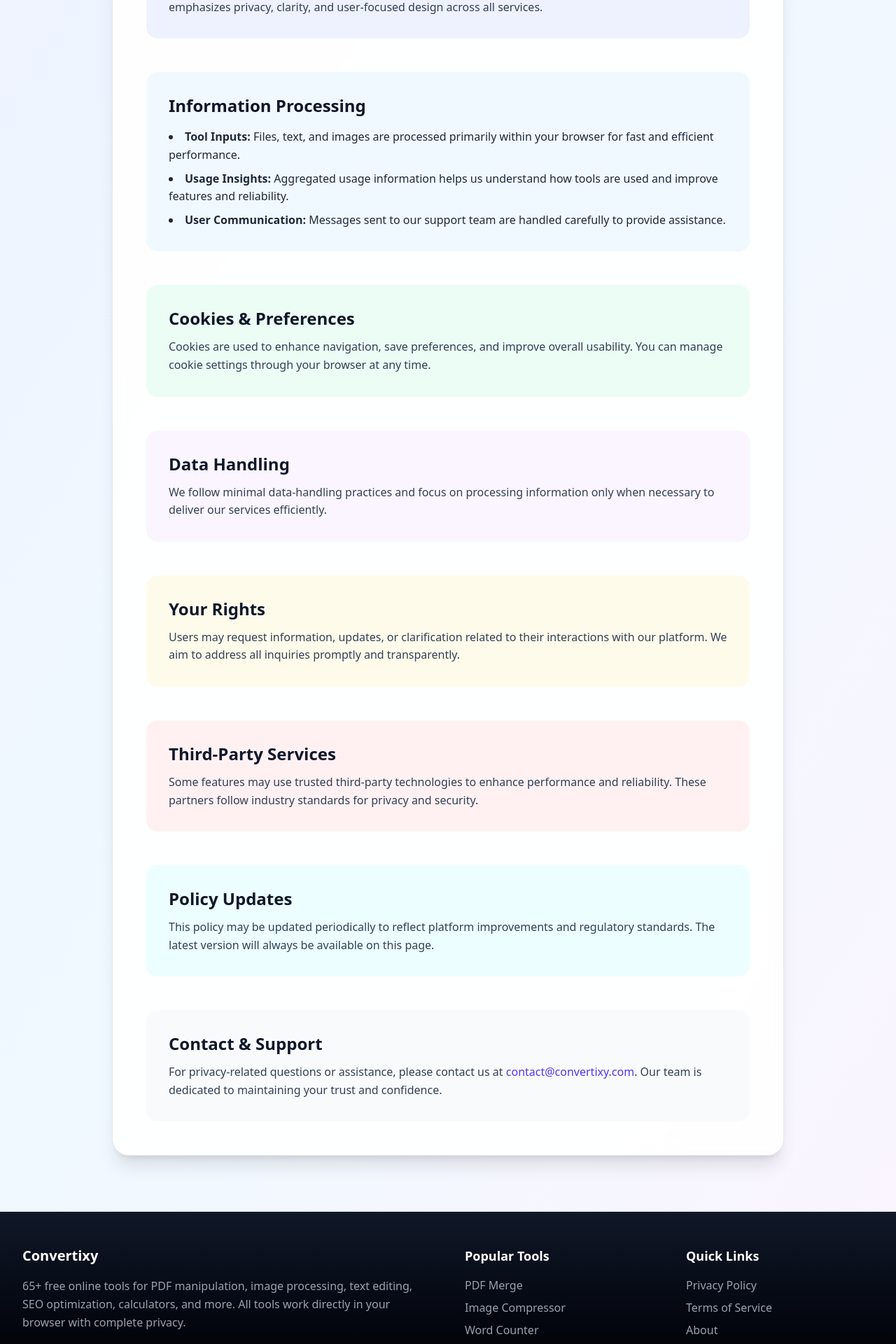
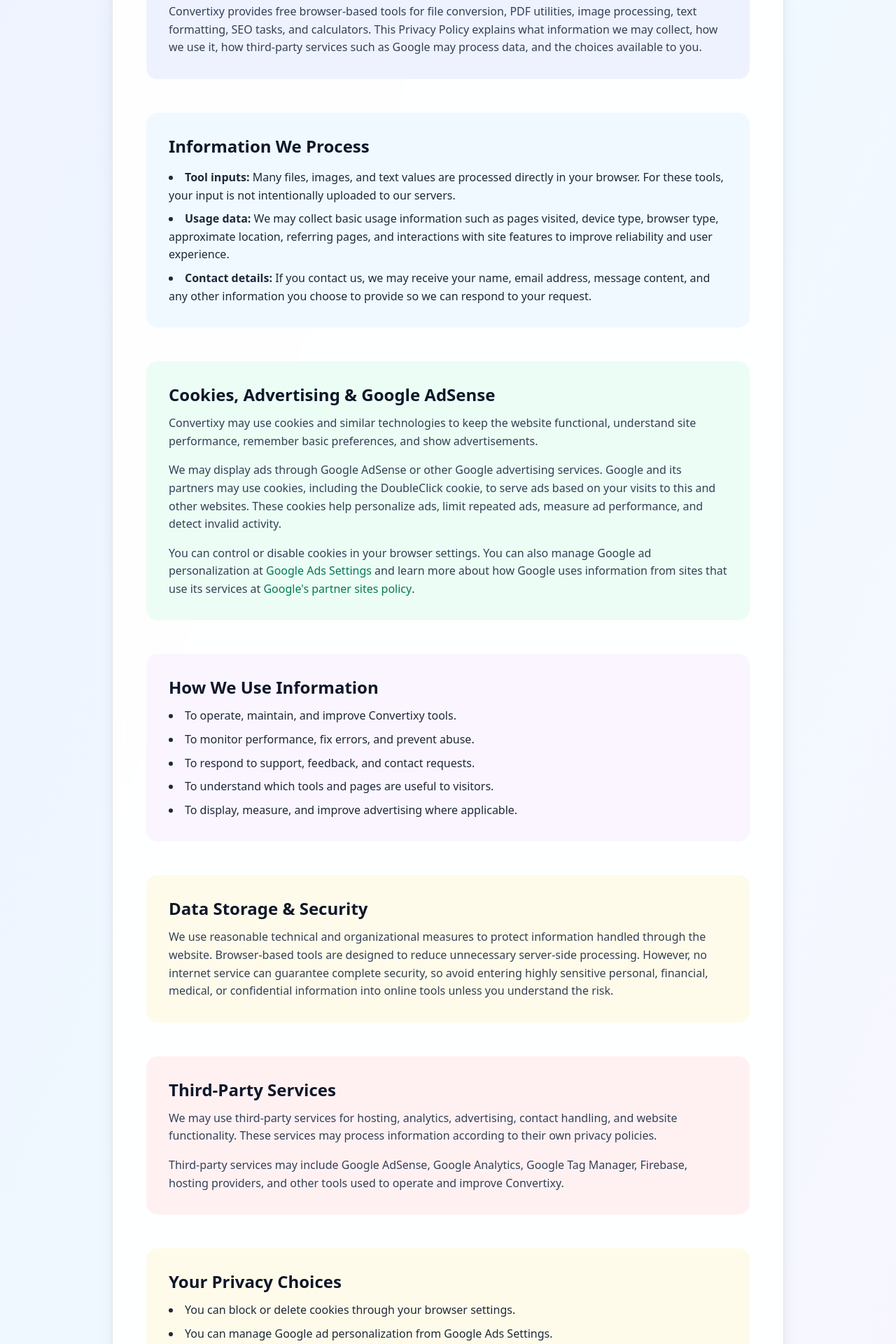
Before and after one commit to adityachavhan45/tools, a Next.js app: page /privacy in a window 1280 px wide. Shown: the part 500-2420 px from the top of the page at 70% size. Built offline with nearby package versions, Linux system fonts and the light colour scheme; no server answers.

Commit message:
change something

```diff
--- a/app/privacy/page.js
+++ b/app/privacy/page.js
@@ -1,12 +1,14 @@
 import { buildMetadata } from "../../lib/seo";
 
 export const metadata = buildMetadata({
-  title: "Privacy Policy | Convertixy – Data Protection & User Privacy",
+  title: "Privacy Policy | Convertixy - Cookies, Ads & Data Protection",
   description:
-    "Read Convertixy’s Privacy Policy to understand how we protect user privacy, handle information responsibly, and maintain transparency across our platform.",
+    "Read Convertixy's Privacy Policy to learn how we handle tool data, cookies, Google AdSense advertising, analytics, and user privacy choices.",
   slug: "/privacy",
   keywords: [
     "convertixy privacy policy",
+    "google ads privacy",
+    "adsense privacy policy",
     "data protection policy",
     "user privacy",
     "online tools privacy",
@@ -30,8 +32,13 @@
           </h1>
 
           <p className="mt-4 text-gray-600 text-base sm:text-lg max-w-3xl mx-auto leading-relaxed">
-            At Convertixy, we value your privacy and are committed to maintaining
-            transparency, security, and responsible data practices.
+            At Convertixy, we respect your privacy and explain clearly how our
+            tools, cookies, analytics, and advertising partners may handle
+            information when you use this website.
+          </p>
+
+          <p className="mt-3 text-sm text-gray-500">
+            Effective date: April 24, 2026
           </p>
         </header>
 
@@ -45,34 +52,39 @@
             </h2>
 
             <p>
-              Convertixy provides browser-based tools designed to support
-              productivity and efficiency. Our platform emphasizes privacy,
-              clarity, and user-focused design across all services.
+              Convertixy provides free browser-based tools for file conversion,
+              PDF utilities, image processing, text formatting, SEO tasks, and
+              calculators. This Privacy Policy explains what information we may
+              collect, how we use it, how third-party services such as Google may
+              process data, and the choices available to you.
             </p>
           </section>
 
           {/* Information Processing */}
           <section className="bg-sky-50 rounded-2xl p-6 sm:p-8">
             <h2 className="text-2xl font-semibold text-sky-700 mb-4">
-              Information Processing
+              Information We Process
             </h2>
 
             <ul className="list-disc list-inside space-y-2">
               <li>
-                <strong>Tool Inputs:</strong> Files, text, and images are
-                processed primarily within your browser for fast and efficient
-                performance.
+                <strong>Tool inputs:</strong> Many files, images, and text values
+                are processed directly in your browser. For these tools, your
+                input is not intentionally uploaded to our servers.
               </li>
 
               <li>
-                <strong>Usage Insights:</strong> Aggregated usage information
-                helps us understand how tools are used and improve features and
-                reliability.
+                <strong>Usage data:</strong> We may collect basic usage
+                information such as pages visited, device type, browser type,
+                approximate location, referring pages, and interactions with site
+                features to improve reliability and user experience.
               </li>
 
               <li>
-                <strong>User Communication:</strong> Messages sent to our
-                support team are handled carefully to provide assistance.
+                <strong>Contact details:</strong> If you contact us, we may
+                receive your name, email address, message content, and any other
+                information you choose to provide so we can respond to your
+                request.
               </li>
             </ul>
           </section>
@@ -80,39 +92,79 @@
           {/* Cookies */}
           <section className="bg-emerald-50 rounded-2xl p-6 sm:p-8">
             <h2 className="text-2xl font-semibold text-emerald-700 mb-3">
-              Cookies & Preferences
+              Cookies, Advertising & Google AdSense
             </h2>
 
-            <p>
-              Cookies are used to enhance navigation, save preferences, and
-              improve overall usability. You can manage cookie settings through
-              your browser at any time.
-            </p>
+            <div className="space-y-4">
+              <p>
+                Convertixy may use cookies and similar technologies to keep the
+                website functional, understand site performance, remember basic
+                preferences, and show advertisements.
+              </p>
+
+              <p>
+                We may display ads through Google AdSense or other Google
+                advertising services. Google and its partners may use cookies,
+                including the DoubleClick cookie, to serve ads based on your
+                visits to this and other websites. These cookies help personalize
+                ads, limit repeated ads, measure ad performance, and detect
+                invalid activity.
+              </p>
+
+              <p>
+                You can control or disable cookies in your browser settings. You
+                can also manage Google ad personalization at{" "}
+                <a
+                  href="https://adssettings.google.com/"
+                  className="font-medium text-emerald-700 hover:underline"
+                  rel="nofollow noopener noreferrer"
+                  target="_blank"
+                >
+                  Google Ads Settings
+                </a>{" "}
+                and learn more about how Google uses information from sites that
+                use its services at{" "}
+                <a
+                  href="https://policies.google.com/technologies/partner-sites"
+                  className="font-medium text-emerald-700 hover:underline"
+                  rel="nofollow noopener noreferrer"
+                  target="_blank"
+                >
+                  Google's partner sites policy
+                </a>
+                .
+              </p>
+            </div>
           </section>
 
           {/* Data Handling */}
           <section className="bg-purple-50 rounded-2xl p-6 sm:p-8">
             <h2 className="text-2xl font-semibold text-purple-700 mb-3">
-              Data Handling
+              How We Use Information
             </h2>
 
-            <p>
-              We follow minimal data-handling practices and focus on processing
-              information only when necessary to deliver our services
-              efficiently.
-            </p>
+            <ul className="list-disc list-inside space-y-2">
+              <li>To operate, maintain, and improve Convertixy tools.</li>
+              <li>To monitor performance, fix errors, and prevent abuse.</li>
+              <li>To respond to support, feedback, and contact requests.</li>
+              <li>To understand which tools and pages are useful to visitors.</li>
+              <li>To display, measure, and improve advertising where applicable.</li>
+            </ul>
           </section>
 
           {/* User Rights */}
           <section className="bg-amber-50 rounded-2xl p-6 sm:p-8">
             <h2 className="text-2xl font-semibold text-amber-700 mb-3">
-              Your Rights
+              Data Storage & Security
             </h2>
 
             <p>
-              Users may request information, updates, or clarification related
-              to their interactions with our platform. We aim to address all
-              inquiries promptly and transparently.
+              We use reasonable technical and organizational measures to protect
+              information handled through the website. Browser-based tools are
+              designed to reduce unnecessary server-side processing. However, no
+              internet service can guarantee complete security, so avoid entering
+              highly sensitive personal, financial, medical, or confidential
+              information into online tools unless you understand the risk.
             </p>
           </section>
 
@@ -122,10 +174,48 @@
               Third-Party Services
             </h2>
 
+            <div className="space-y-4">
+              <p>
+                We may use third-party services for hosting, analytics,
+                advertising, contact handling, and website functionality. These
+                services may process information according to their own privacy
+                policies.
+              </p>
+
+              <p>
+                Third-party services may include Google AdSense, Google
+                Analytics, Google Tag Manager, Firebase, hosting providers, and
+                other tools used to operate and improve Convertixy.
+              </p>
+            </div>
+          </section>
+
+          {/* User Rights */}
+          <section className="bg-amber-50 rounded-2xl p-6 sm:p-8">
+            <h2 className="text-2xl font-semibold text-amber-700 mb-3">
+              Your Privacy Choices
+            </h2>
+
+            <ul className="list-disc list-inside space-y-2">
+              <li>You can block or delete cookies through your browser settings.</li>
+              <li>You can manage Google ad personalization from Google Ads Settings.</li>
+              <li>You can contact us to ask privacy-related questions or request clarification.</li>
+              <li>You can avoid submitting personal data in tool inputs whenever possible.</li>
+            </ul>
+          </section>
+
+          {/* Children */}
+          <section className="bg-orange-50 rounded-2xl p-6 sm:p-8">
+            <h2 className="text-2xl font-semibold text-orange-700 mb-3">
+              Children's Privacy
+            </h2>
+
             <p>
-              Some features may use trusted third-party technologies to enhance
-              performance and reliability. These partners follow industry
-              standards for privacy and security.
+              Convertixy is intended for a general audience and is not directed
+              to children under 13. We do not knowingly collect personal
+              information from children under 13. If you believe a child has
+              provided personal information through our website, please contact
+              us so we can review and take appropriate action.
             </p>
           </section>
 
@@ -136,9 +226,10 @@
             </h2>
 
             <p>
-              This policy may be updated periodically to reflect platform
-              improvements and regulatory standards. The latest version will
-              always be available on this page.
+              We may update this Privacy Policy from time to time to reflect
+              changes in our tools, advertising setup, analytics, legal
+              requirements, or data practices. The latest version will always be
+              available on this page with an updated effective date.
             </p>
           </section>
 
@@ -149,14 +240,15 @@
             </h2>
 
             <p>
-              For privacy-related questions or assistance, please contact us at{" "}
+              For privacy-related questions, ad/cookie concerns, or data
+              requests, please contact us at{" "}
               <a
-                href="mailto:privacy@convertixy.com"
+                href="mailto:contact@convertixy.com"
                 className="font-medium text-indigo-600 hover:text-indigo-700 hover:underline transition"
               >
                 contact@convertixy.com
               </a>
-              . Our team is dedicated to maintaining your trust and confidence.
+              . We aim to respond to genuine requests within a reasonable time.
             </p>
           </section>
 
```
Also changed, not shown: public/robots.txt, 1 other file (tests, documents, lock files or other folders).
